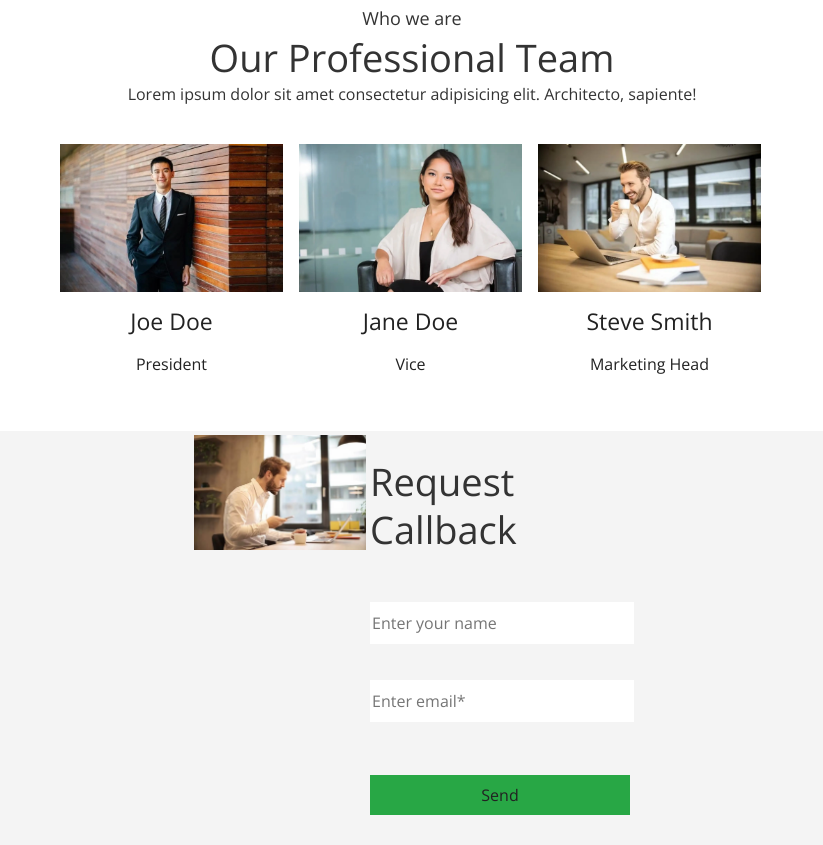
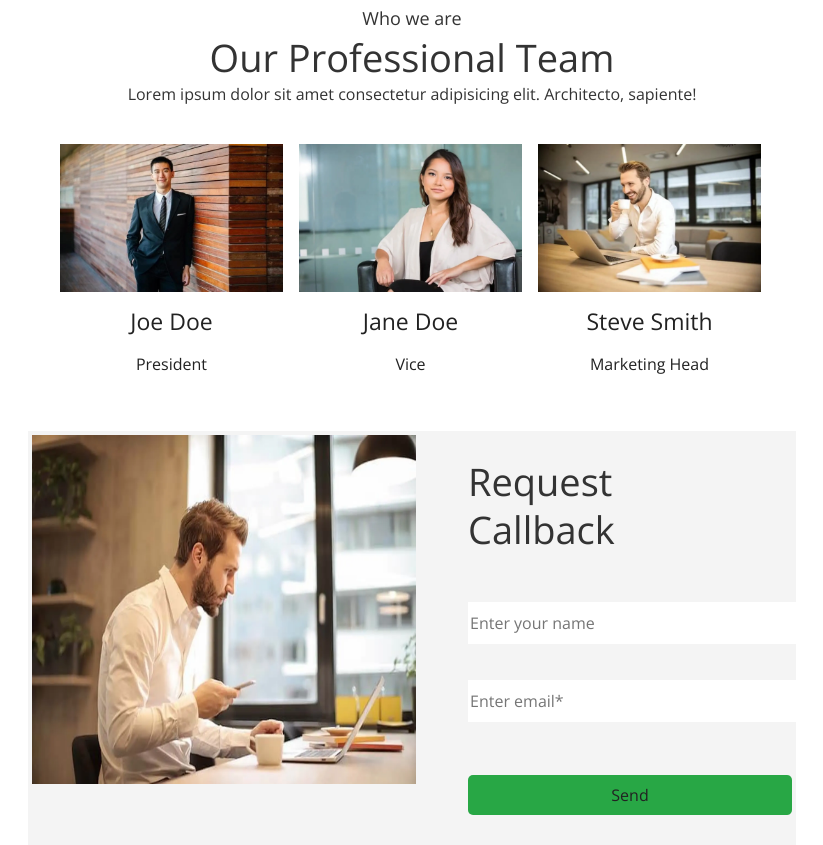
Before and after one commit to vognuk/task-goweb-landing, a website built with Parcel: page src/index.html in a window 1280 px wide. Shown: the part 2343-3188 px from the top of the page, without its empty margins (228-1051 px from the left). Built offline with nearby package versions, Linux system fonts and the light colour scheme.

Commit message:
Form draft for tablet and desctop.

```diff
--- a/src/sass/layouts/_contact.scss
+++ b/src/sass/layouts/_contact.scss
@@ -1,7 +1,15 @@
 .form__wrapper {
     display: flex;
-    justify-content: center;
+    justify-content: space-between;
     background-color: $form-background;
+    margin: 0px auto;
+
+    @media screen and (min-width: $tablet-size) {
+        width: 768px;
+    }
+    @media screen and (min-width: $desktop-size) {
+        width: 1360px;
+    }
 }
 
 .form__photo {
@@ -12,13 +20,13 @@
         width: 384px;
         height: 349px;
         margin: 4px;
-        flex-direction: row;
+        // flex-direction: row;
         width: 172px;
         height: 115px;
     }
     @media screen and (min-width: $desktop-size) {
         display:block;
-        flex-direction: row;
+        // flex-direction: row;
         width: 680px;
         height: 460px;
     }
@@ -27,12 +35,28 @@
 .form-card {
     width: 100%;
     height: 100%;
+
+    @media screen and (min-width: $tablet-size) {
+        width: 384px;
+        height: 349px;
+    }
+    @media screen and (min-width: $desktop-size) {
+        width: 680px;
+        height: 460px;
+    }
 }
 
 .form {
     display: flex;
     flex-direction: column;
     background-color: $form-background;
+
+    @media screen and (min-width: $tablet-size) {
+
+    }
+    @media screen and (min-width: $desktop-size) {
+        margin-right: 30px;
+    }
 }
 
 .form__heading {
@@ -59,6 +83,13 @@
 
     border-color: $header-text;
     border: 0px;
+
+    @media screen and (min-width: $tablet-size) {
+        width: 324px;
+    }
+    @media screen and (min-width: $desktop-size) {
+        width: 620px;
+    }
 }
 
 .form__email-input {
@@ -70,6 +101,13 @@
 
     border-color: $header-text;
     border: 0px;
+
+    @media screen and (min-width: $tablet-size) {
+        width: 324px;
+    }
+    @media screen and (min-width: $desktop-size) {
+        width: 620px;
+    }
 }
 
 .form__submit {
@@ -81,5 +119,13 @@
     font-family: $font-family;
     background: $main-green;
     border-color: $main-green;
+    border-radius: 5px;
     border: 0px;
+
+    @media screen and (min-width: $tablet-size) {
+        width: 324px;
+    }
+    @media screen and (min-width: $desktop-size) {
+        width: 620px;
+    }
 }
```
